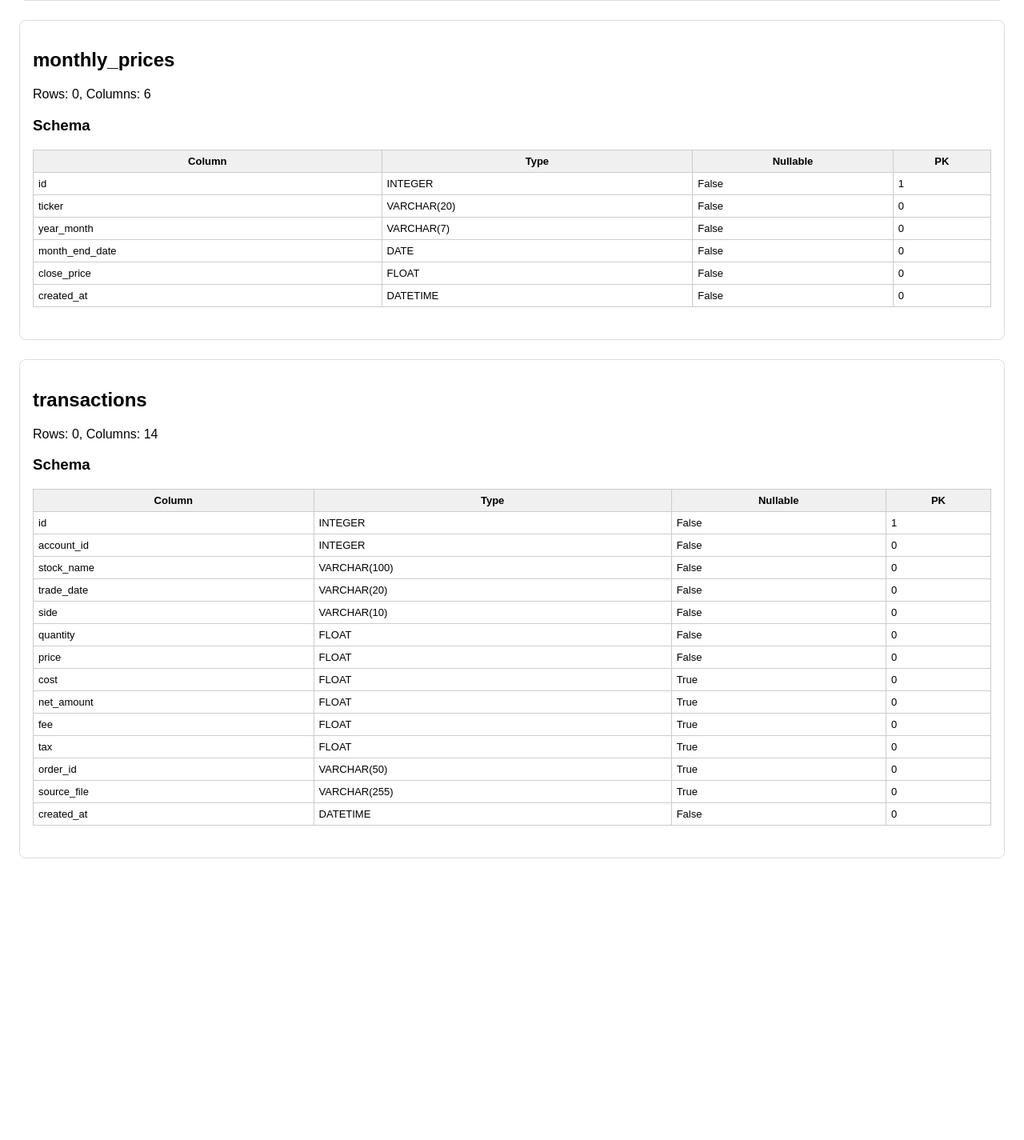
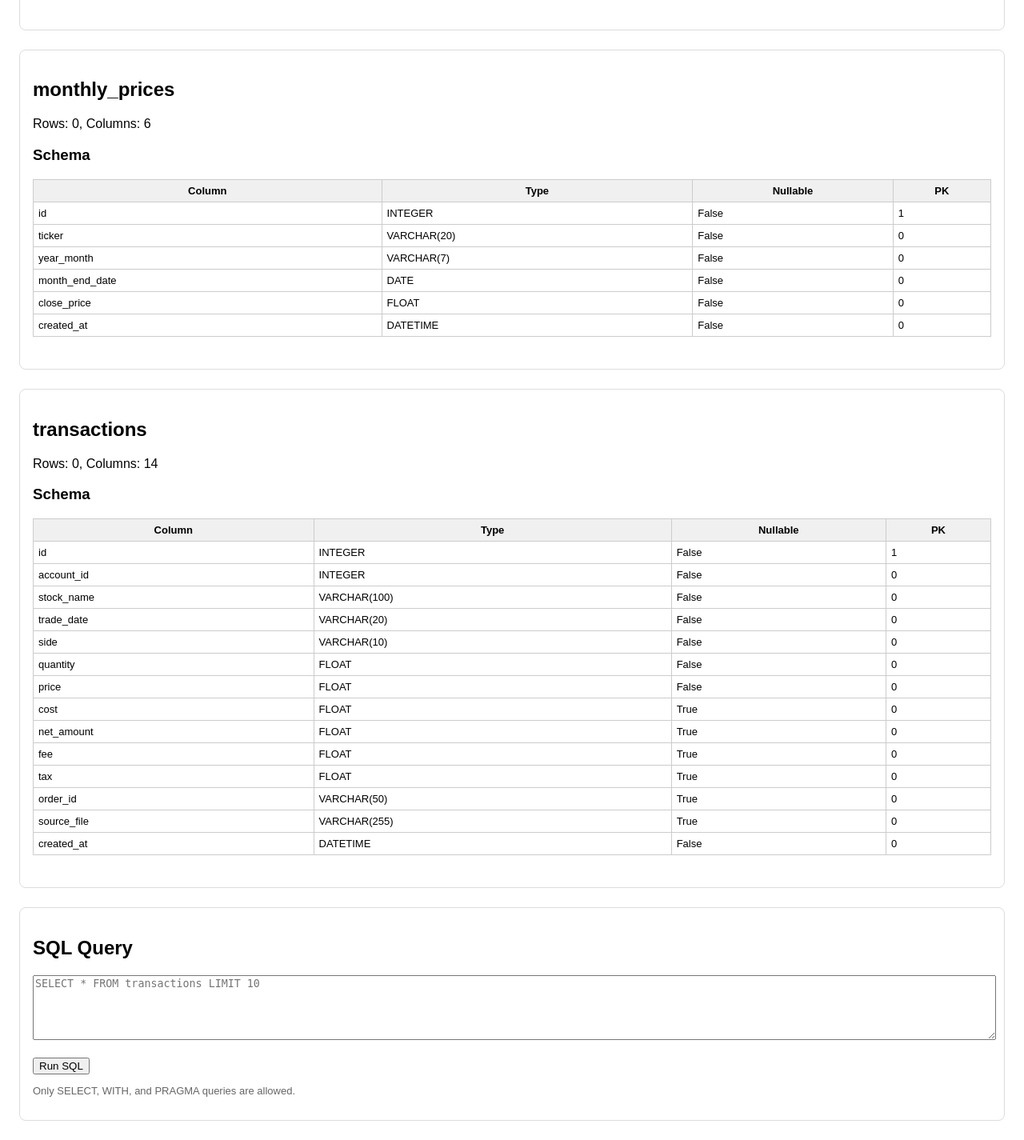
Before and after one commit to NienfengYao/invest-site, a FastAPI app: page /debug/system in a window 1280 px wide. Shown: the part 2823-4248 px from the top of the page at 80% size. Before the commit the page ends 3896 px from the top, so only its background shows below. Run offline with FastAPI, Linux system fonts and the light colour scheme; data that the repository does not hold is empty; parts of the project's set-up code (start-up, migrations or seed data) failed here and were passed over.

Commit message:
* system debug 新增     * 回首頁     * SQL command field

```diff
--- a/app/templates/system_debug.html
+++ b/app/templates/system_debug.html
@@ -48,9 +48,11 @@
 <body>
 
 <h1>System Debug</h1>
-
+<div class="actions">
+    <a href="/">← 回首頁</a>
+</div>
 <p class="muted">
-    顯示目前資料庫中的 table、schema 與前三筆資料。
+    顯示目前資料庫中的 table、schema。
 </p>
 
 <h2>Database Tables</h2>
@@ -102,5 +104,50 @@
 </div>
 {% endfor %}
 
+<div class="box">
+    <h2>SQL Query</h2>
+
+    <form method="post" action="/debug/system">
+        <textarea name="sql" rows="5" style="width: 100%; font-family: monospace;" placeholder="SELECT * FROM transactions LIMIT 10">{{ sql or "" }}</textarea>
+
+        <br><br>
+
+        <button type="submit">Run SQL</button>
+    </form>
+    <p class="muted">
+        Only SELECT, WITH, and PRAGMA queries are allowed.
+    </p>
+
+    {% if sql_result %}
+        {% if sql_result.error %}
+            <p style="color: red; font-weight: bold;">
+                {{ sql_result.error }}
+            </p>
+        {% else %}
+            <h3>Result</h3>
+
+            <table>
+                <tr>
+                    {% for col in sql_result.columns %}
+                    <th>{{ col }}</th>
+                    {% endfor %}
+                </tr>
+
+                {% for row in sql_result.rows %}
+                <tr>
+                    {% for col in sql_result.columns %}
+                    <td>{{ row[col] }}</td>
+                    {% endfor %}
+                </tr>
+                {% endfor %}
+            </table>
+
+            <p class="muted">
+                {{ sql_result.rows | length }} rows
+            </p>
+        {% endif %}
+    {% endif %}
+</div>
+
 </body>
 </html>
```
Also changed, not shown: app/routes/debug.py (+70 -0 lines).
